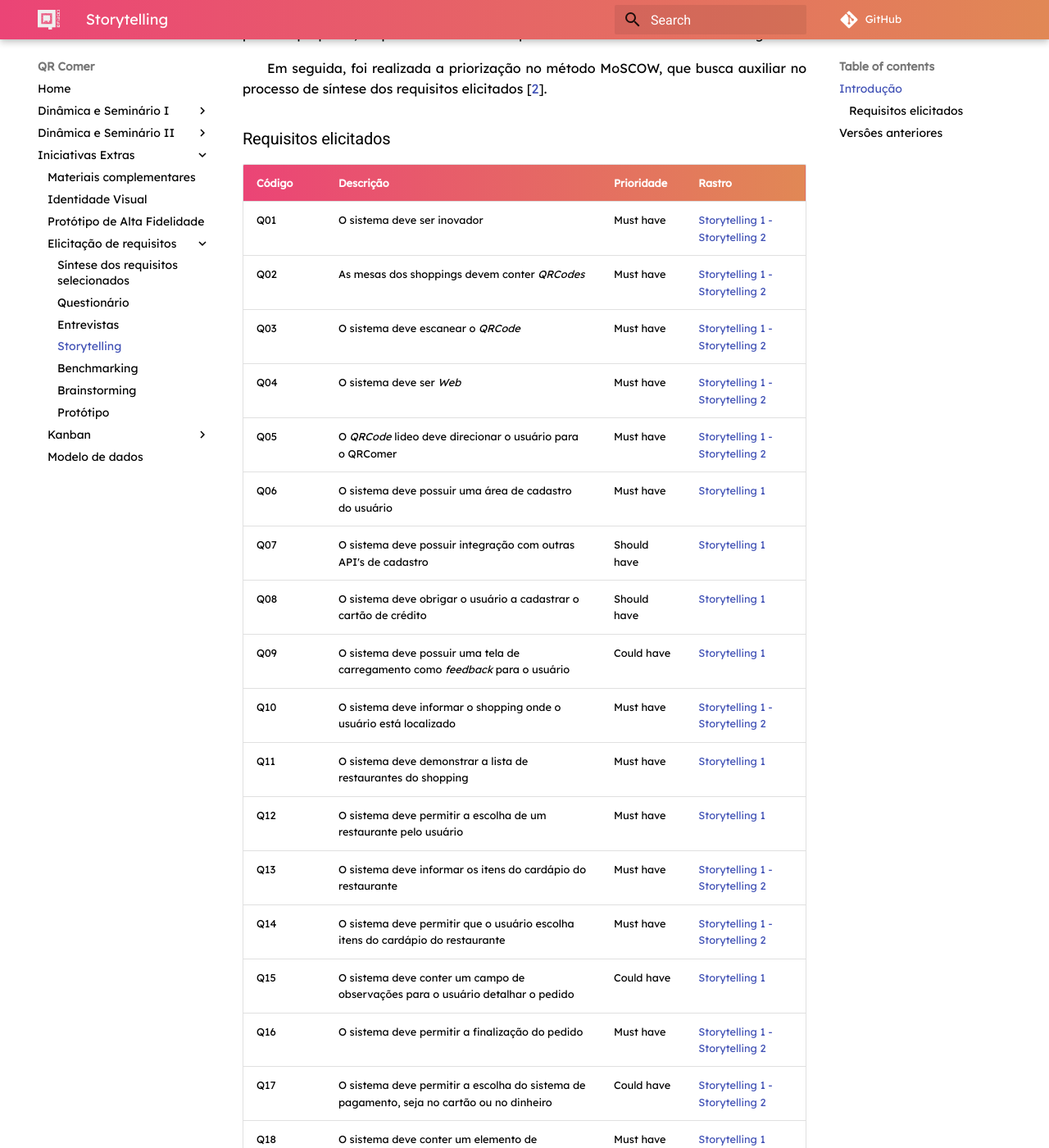
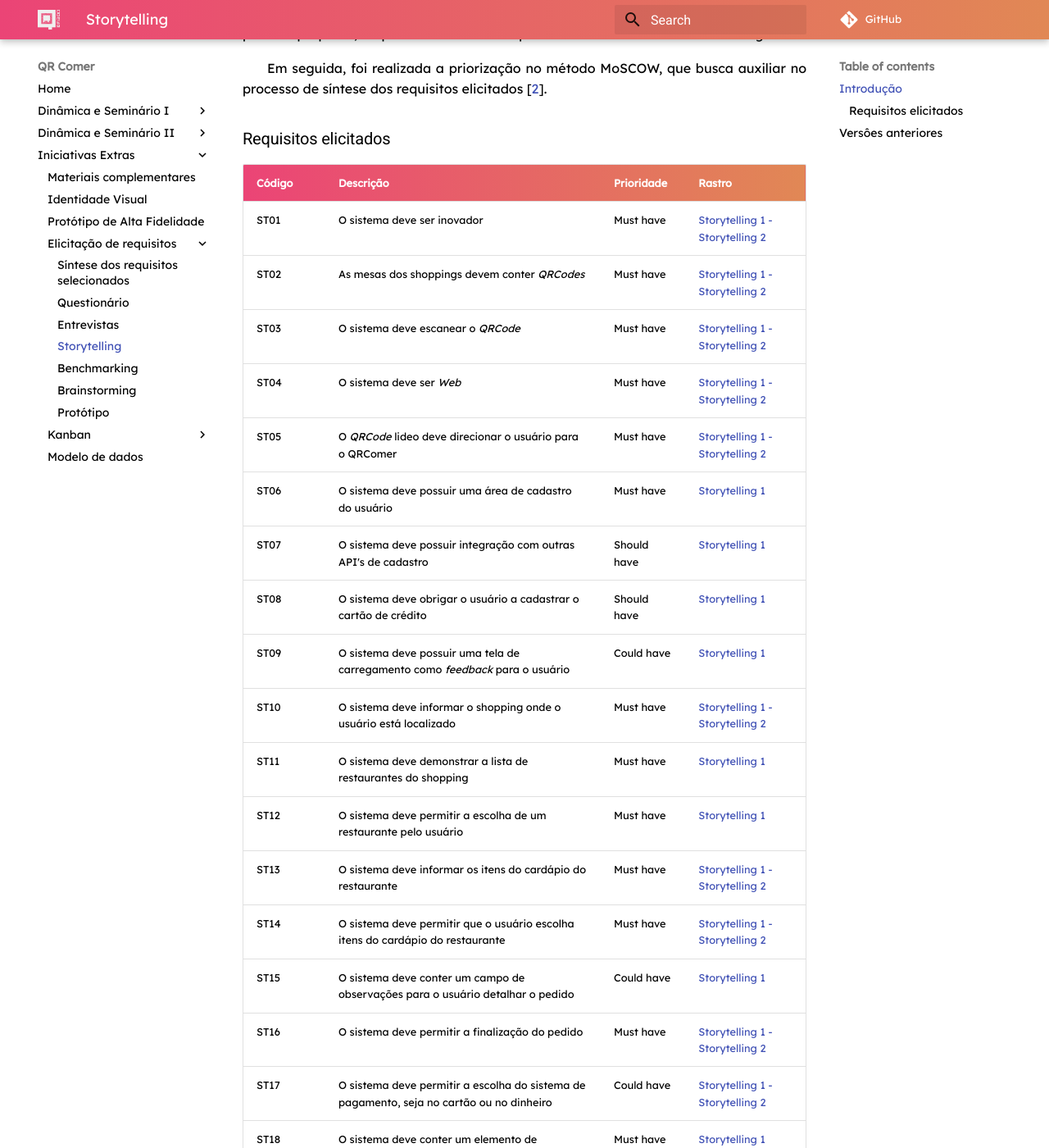
Before and after one commit to fga-desenho-2019-2/Wiki, an MkDocs documentation site: the page built from docs/iniciativas_extras/elicitacao_de_requisitos/req_storytelling.md, in a window 1280 px wide and 1400 px high, scrolled down 227 px. Shown: the whole window at 82% size. Built offline with MkDocs 1.6.1 and Material for MkDocs 9.7.7, drawn with Linux system fonts in a browser that asks for light colours; some web fonts are replaced; comment, search, counter and statistics services are not loaded; old or Windows-style settings are respelled for this version of MkDocs; some of the changed text lies outside the part shown.

Commit message:
Fixing table tags

```diff
--- a/docs/iniciativas_extras/elicitacao_de_requisitos/req_storytelling.md
+++ b/docs/iniciativas_extras/elicitacao_de_requisitos/req_storytelling.md
@@ -10,29 +10,29 @@ Em seguida, foi realizada a priorização no método MoSCOW, que busca auxiliar
 
 | Código | Descrição                                                                                      | Prioridade  | Rastro                                                              |
 |--------|------------------------------------------------------------------------------------------------|-------------|---------------------------------------------------------------------|
-| Q01    | O sistema deve ser inovador                                                                    | Must have   | [Storytelling 1 - Storytelling 2](../../seminario1/storytelling.md) |
-| Q02    | As mesas dos shoppings devem conter _QRCodes_                                                  | Must have   | [Storytelling 1 - Storytelling 2](../../seminario1/storytelling.md) |
-| Q03    | O sistema deve escanear o _QRCode_                                                             | Must have   | [Storytelling 1 - Storytelling 2](../../seminario1/storytelling.md) |
-| Q04    | O sistema deve ser _Web_                                                                       | Must have   | [Storytelling 1 - Storytelling 2](../../seminario1/storytelling.md) |
-| Q05    | O _QRCode_ lideo deve direcionar o usuário para o QRComer                                      | Must have   | [Storytelling 1 - Storytelling 2](../../seminario1/storytelling.md) |
-| Q06    | O sistema deve possuir uma área de cadastro do usuário                                         | Must have   | [Storytelling 1](../../seminario1/storytelling.md)                  |
-| Q07    | O sistema deve possuir integração com outras API's de cadastro                                 | Should have | [Storytelling 1](../../seminario1/storytelling.md)                  |
-| Q08    | O sistema deve obrigar o usuário a cadastrar o cartão de crédito                               | Should have | [Storytelling 1](../../seminario1/storytelling.md)                  |
-| Q09    | O sistema deve possuir uma tela de carregamento como _feedback_ para o usuário                 | Could have  | [Storytelling 1](../../seminario1/storytelling.md)                  |
-| Q10    | O sistema deve informar o shopping onde o usuário está localizado                              | Must have   | [Storytelling 1 - Storytelling 2](../../seminario1/storytelling.md) |
-| Q11    | O sistema deve demonstrar a lista de restaurantes do shopping                                  | Must have   | [Storytelling 1](../../seminario1/storytelling.md)                  |
-| Q12    | O sistema deve permitir a escolha de um restaurante pelo usuário                               | Must have   | [Storytelling 1](../../seminario1/storytelling.md)                  |
-| Q13    | O sistema deve informar os itens do cardápio do restaurante                                    | Must have   | [Storytelling 1 - Storytelling 2](../../seminario1/storytelling.md) |
-| Q14    | O sistema deve permitir que o usuário escolha itens do cardápio do restaurante                 | Must have   | [Storytelling 1 - Storytelling 2](../../seminario1/storytelling.md) |
-| Q15    | O sistema deve conter um campo de observações para o usuário detalhar o pedido                 | Could have  | [Storytelling 1](../../seminario1/storytelling.md)                  |
-| Q16    | O sistema deve permitir a finalização do pedido                                                | Must have   | [Storytelling 1 - Storytelling 2](../../seminario1/storytelling.md) |
-| Q17    | O sistema deve permitir a escolha do sistema de pagamento, seja no cartão ou no dinheiro       | Could have  | [Storytelling 1 - Storytelling 2](../../seminario1/storytelling.md) |
-| Q18    | O sistema deve conter um elemento de segurança para permitir a transação por cartão de crédito | Must have   | [Storytelling 1](../../seminario1/storytelling.md)                  |
-| Q19    | O sistema deve gerar uma senha do pedido do usuário                                            | Should have | [Storytelling 1](../../seminario1/storytelling.md)                  |
-| Q20    | O sistema deve notificar o usuário de que seu pedido está pronto                               | Should have | [Storytelling 1](../../seminario1/storytelling.md)                  |
-| Q21    | O sistema deve evitar extinguir filas                                                          | Must have   | [Storytelling 1 - Storytelling 2](../../seminario1/storytelling.md) |
-| Q22    | O sistema deve possuir uma área de cadastro do restaurante                                     | Must Have   | [Storytelling 2](../../seminario1/storytelling.md)                  |
-| Q23    | O sistema deve possuir uma tela de cadastro dos produtos do cardápio do restaurante            | Must Have   | [Storytelling 2](../../seminario1/storytelling.md)                  |
+| ST01    | O sistema deve ser inovador                                                                    | Must have   | [Storytelling 1 - Storytelling 2](../../seminario1/storytelling.md) |
+| ST02    | As mesas dos shoppings devem conter _QRCodes_                                                  | Must have   | [Storytelling 1 - Storytelling 2](../../seminario1/storytelling.md) |
+| ST03    | O sistema deve escanear o _QRCode_                                                             | Must have   | [Storytelling 1 - Storytelling 2](../../seminario1/storytelling.md) |
+| ST04    | O sistema deve ser _Web_                                                                       | Must have   | [Storytelling 1 - Storytelling 2](../../seminario1/storytelling.md) |
+| ST05    | O _QRCode_ lideo deve direcionar o usuário para o QRComer                                      | Must have   | [Storytelling 1 - Storytelling 2](../../seminario1/storytelling.md) |
+| ST06    | O sistema deve possuir uma área de cadastro do usuário                                         | Must have   | [Storytelling 1](../../seminario1/storytelling.md)                  |
+| ST07    | O sistema deve possuir integração com outras API's de cadastro                                 | Should have | [Storytelling 1](../../seminario1/storytelling.md)                  |
+| ST08    | O sistema deve obrigar o usuário a cadastrar o cartão de crédito                               | Should have | [Storytelling 1](../../seminario1/storytelling.md)                  |
+| ST09    | O sistema deve possuir uma tela de carregamento como _feedback_ para o usuário                 | Could have  | [Storytelling 1](../../seminario1/storytelling.md)                  |
+| ST10    | O sistema deve informar o shopping onde o usuário está localizado                              | Must have   | [Storytelling 1 - Storytelling 2](../../seminario1/storytelling.md) |
+| ST11    | O sistema deve demonstrar a lista de restaurantes do shopping                                  | Must have   | [Storytelling 1](../../seminario1/storytelling.md)                  |
+| ST12    | O sistema deve permitir a escolha de um restaurante pelo usuário                               | Must have   | [Storytelling 1](../../seminario1/storytelling.md)                  |
+| ST13    | O sistema deve informar os itens do cardápio do restaurante                                    | Must have   | [Storytelling 1 - Storytelling 2](../../seminario1/storytelling.md) |
+| ST14    | O sistema deve permitir que o usuário escolha itens do cardápio do restaurante                 | Must have   | [Storytelling 1 - Storytelling 2](../../seminario1/storytelling.md) |
+| ST15    | O sistema deve conter um campo de observações para o usuário detalhar o pedido                 | Could have  | [Storytelling 1](../../seminario1/storytelling.md)                  |
+| ST16    | O sistema deve permitir a finalização do pedido                                                | Must have   | [Storytelling 1 - Storytelling 2](../../seminario1/storytelling.md) |
+| ST17    | O sistema deve permitir a escolha do sistema de pagamento, seja no cartão ou no dinheiro       | Could have  | [Storytelling 1 - Storytelling 2](../../seminario1/storytelling.md) |
+| ST18    | O sistema deve conter um elemento de segurança para permitir a transação por cartão de crédito | Must have   | [Storytelling 1](../../seminario1/storytelling.md)                  |
+| ST19    | O sistema deve gerar uma senha do pedido do usuário                                            | Should have | [Storytelling 1](../../seminario1/storytelling.md)                  |
+| ST20    | O sistema deve notificar o usuário de que seu pedido está pronto                               | Should have | [Storytelling 1](../../seminario1/storytelling.md)                  |
+| ST21    | O sistema deve evitar extinguir filas                                                          | Must have   | [Storytelling 1 - Storytelling 2](../../seminario1/storytelling.md) |
+| ST22    | O sistema deve possuir uma área de cadastro do restaurante                                     | Must Have   | [Storytelling 2](../../seminario1/storytelling.md)                  |
+| ST23    | O sistema deve possuir uma tela de cadastro dos produtos do cardápio do restaurante            | Must Have   | [Storytelling 2](../../seminario1/storytelling.md)                  |
 
 <br>
 
```
